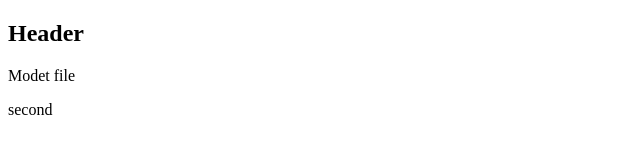
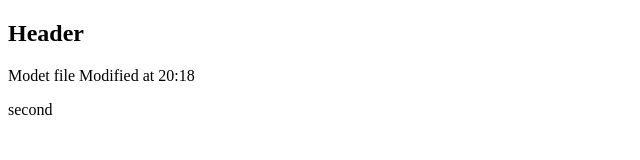
Before and after one commit to LEONidc47/MyRepo, a plain HTML site: page index.html in a window 1280 px wide. Shown: the whole page, without its empty margins (0-640 px from the left). Drawn offline with Linux system fonts and the light colour scheme.

Commit message:
Змiнено в 20:18

```diff
--- a/index.html
+++ b/index.html
@@ -9,7 +9,7 @@
 </head>
 <body>
     <h2>Header</h2>
-    <p> Modet file</p>
+    <p> Modet file Modified at 20:18</p>
     <p>second</p>
 </body>
 </html>
```
